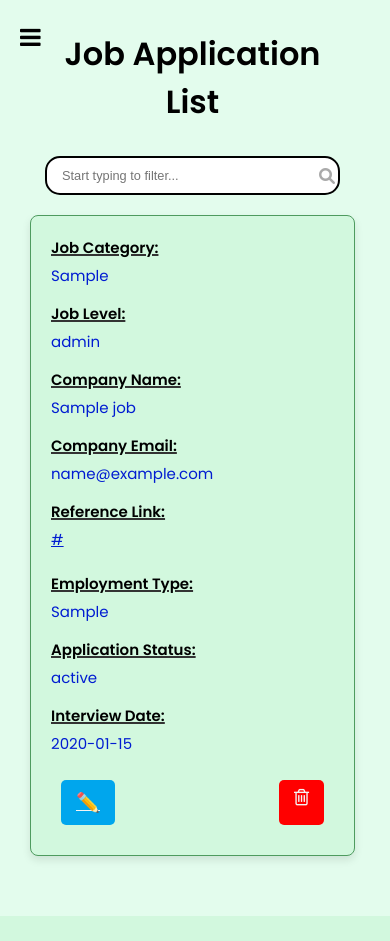
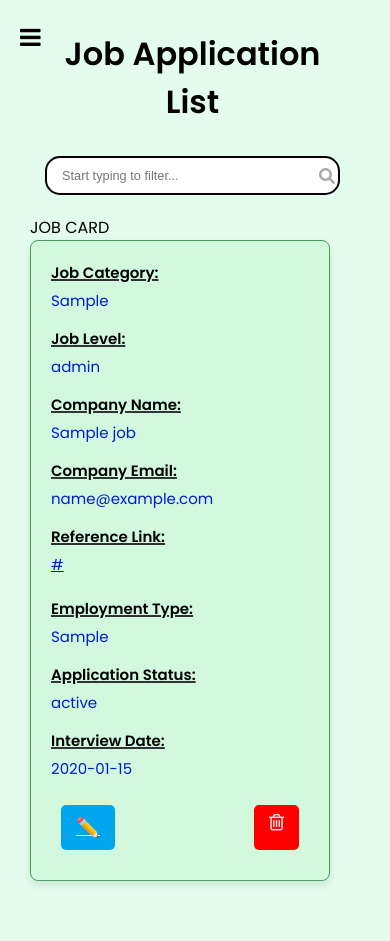
Before and after one commit to AbdulHadi-Programmer/job_application_tracker, a Django app: template templates/job_list.html in a window 390 px wide. Before the commit the page ends 916 px from the top, so only its background shows below. Run offline with Django 3.2, Linux system fonts and the light colour scheme; the template is opened without the code that fills it: most values are stand-ins (such as "Sample title", 1, 10 or a date in 2020).

Commit message:
new change of job card

```diff
--- a/templates/base.html
+++ b/templates/base.html
@@ -290,6 +290,12 @@ td a {
     padding: 1rem;
     margin-bottom: 1.5rem;
     display: block;
+}
+.job-card {
+    /* width: 100%;       Cards take full width of their container */
+    width: 300px;       /* Cards take full width of their container */
+    max-width: 300px;  /* But won't exceed 300px */
+    box-sizing: border-box;
 }
 }
 
--- a/templates/job_list.html
+++ b/templates/job_list.html
@@ -12,9 +12,9 @@
     <form method="GET" action="/jobs/">
         <input name="job_category" id="search" type="search" placeholder="Start typing to filter..." autocomplete="off">
         <i class="fas fa-search search-icon"></i>
-
     </form>
 </div>
+   JOB CARD
 
     <style>
         @media only screen and (max-width: 768px) {
```
Also changed, not shown: db.sqlite3.
